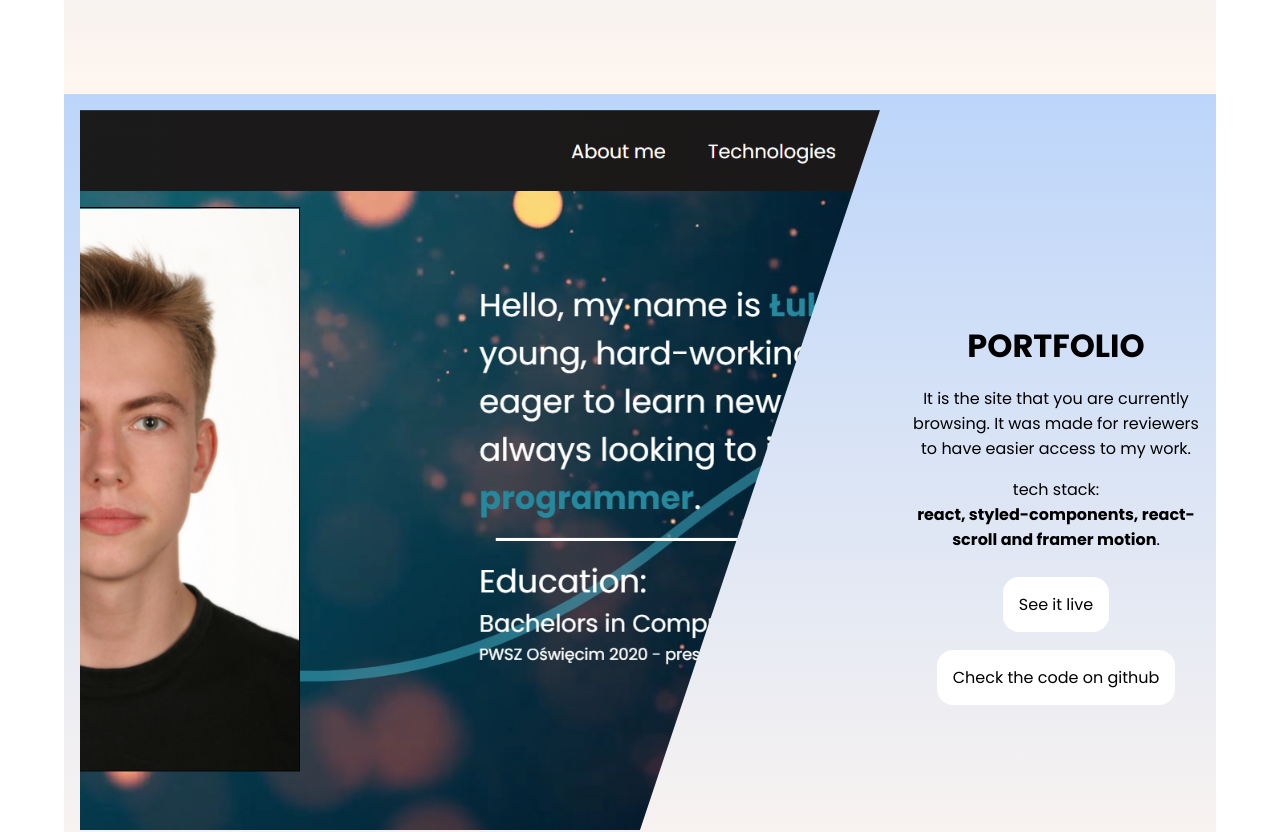
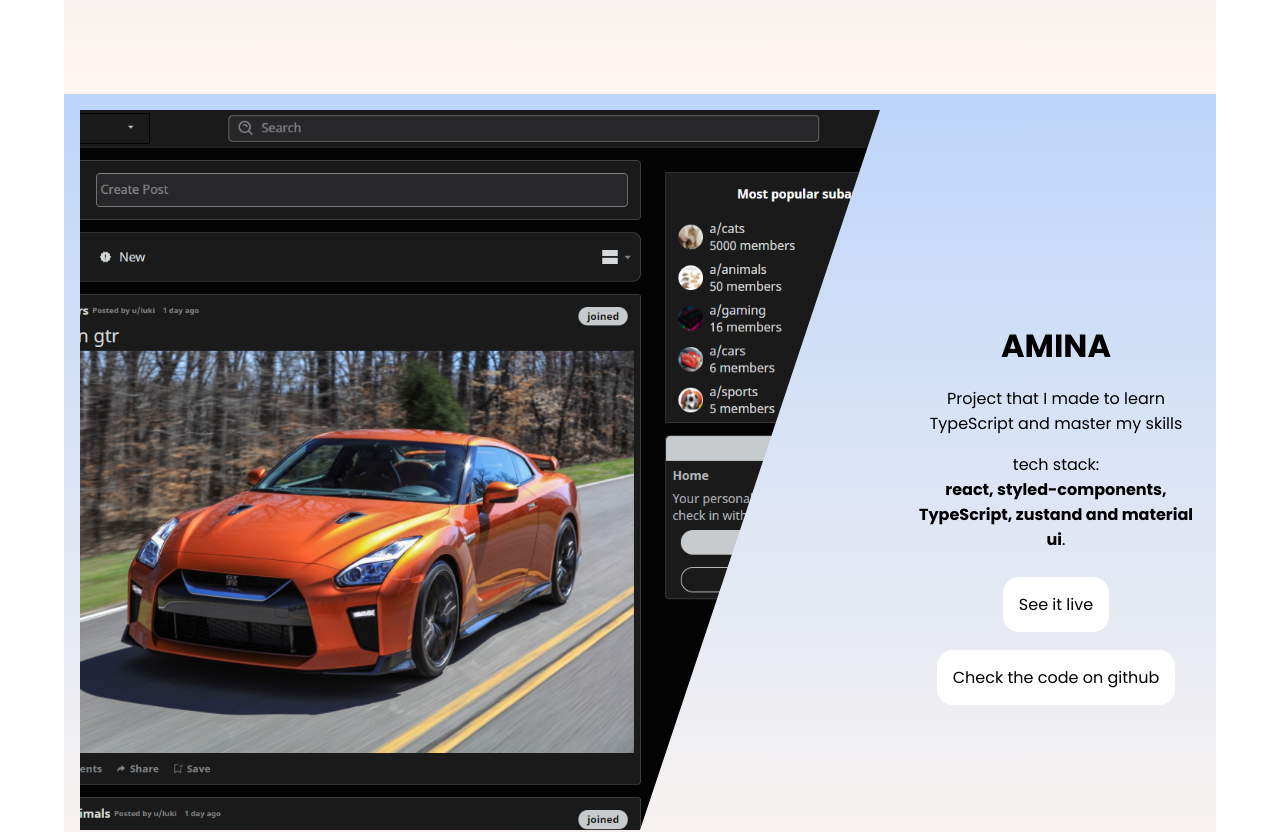
Before and after one commit to lukasz-chase/portfolio, a React (Create React App) app: page / in a window 1280 px wide. Shown: the part 4946-5778 px from the top of the page. Built offline with nearby package versions, Linux system fonts and the light colour scheme.

Commit message:
added project

```diff
--- a/src/components/MenuItems.js
+++ b/src/components/MenuItems.js
@@ -20,6 +20,11 @@ export const MenuItems = [
     cName: "dropdown-link",
   },
   {
+    title: "amina",
+    path: "amina",
+    cName: "dropdown-link",
+  },
+  {
     title: "portfolio",
     path: "portfolio",
     cName: "dropdown-link",
--- a/src/pages/Home.js
+++ b/src/pages/Home.js
@@ -12,6 +12,7 @@ import portfolio from "../images/portfolio.PNG";
 import hepar from "../images/hepar.jpg";
 import parsec from "../images/parsec.jpg";
 import benzen from "../images/benzen.jpg";
+import amina from "../images/Amina.PNG";
 
 const Home = () => {
   return (
@@ -72,6 +73,17 @@ const Home = () => {
         imageDirection="left"
       />
       <Project
+        img={amina}
+        info="Project that I made to learn TypeScript and master my skills"
+        id="amina"
+        name="amina"
+        technologies="react, styled-components, TypeScript, zustand and material ui"
+        gitLink="https://github.com/luki752/amina"
+        liveLink="https://amina-one.vercel.app/"
+        textOrder="2"
+        imageOrder="1"
+      />
+      <Project
         img={portfolio}
         info="It is the site that you are currently browsing. It was made for reviewers to have easier access to my work."
         id="portfolio"
@@ -79,8 +91,8 @@ const Home = () => {
         technologies="react, styled-components, react-scroll and framer motion"
         gitLink="https://github.com/luki752/portfolio"
         liveLink="https://portoflio-omega.vercel.app/"
-        textOrder="2"
-        imageOrder="1"
+        textOrder="1"
+        imageOrder="2"
       />
       <Contact />
     </HomeComponent>
```
Also changed, not shown: src/images/Amina.PNG (added).
